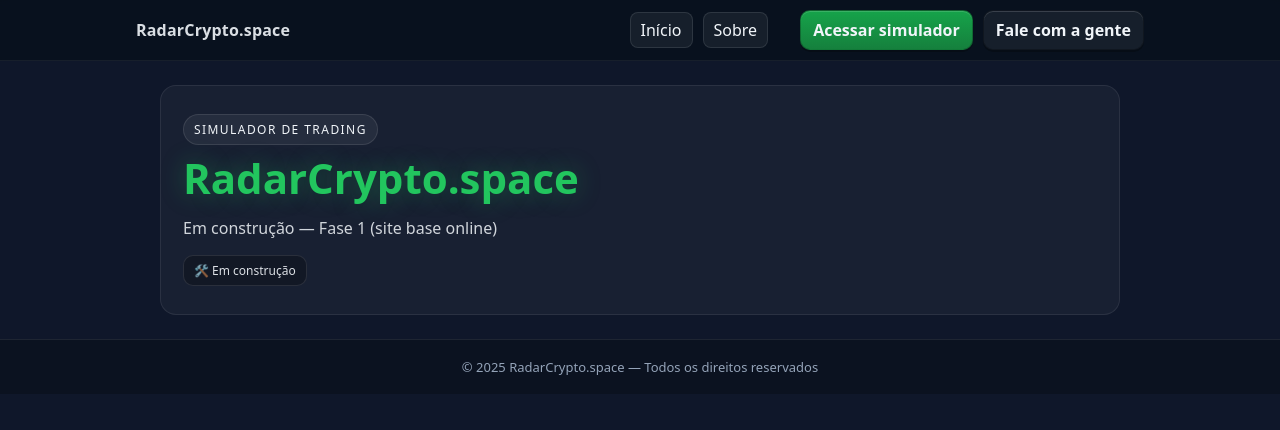
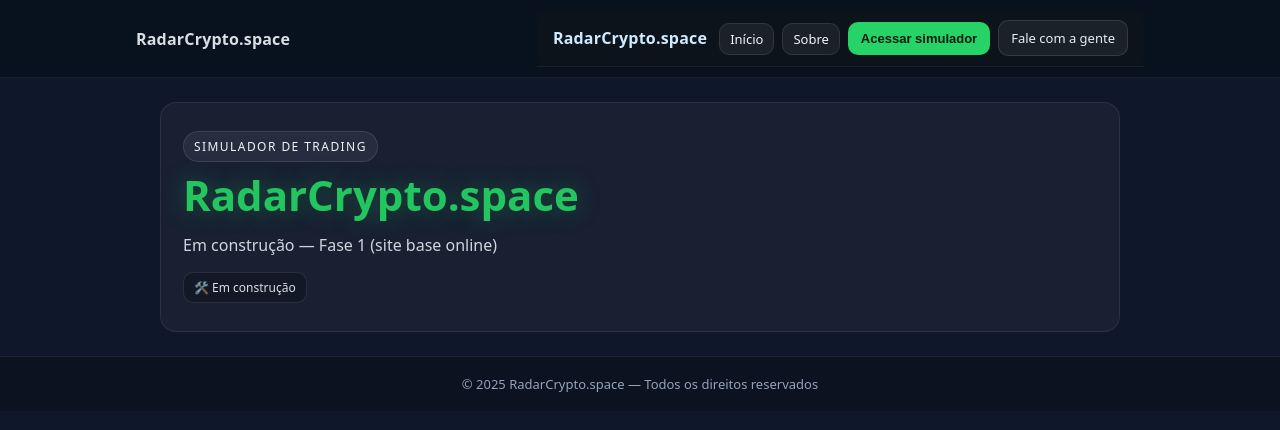
Before and after one commit to Ivanmonteiro-create/radarcripto.space, a Next.js app: page / in a window 1280 px wide. Shown: the top 430 px of the page. Built offline with nearby package versions, Linux system fonts and the light colour scheme.

Commit message:
Update Navbar.js

```diff
--- a/components/Navbar.js
+++ b/components/Navbar.js
@@ -1,40 +1,67 @@
-// components/Navbar.js
-import Link from "next/link";
+import Link from 'next/link';
 
 export default function Navbar() {
-  const pill = {
-    padding: "6px 10px",
-    borderRadius: 8,
-    background: "rgba(255,255,255,0.06)",
-    border: "1px solid rgba(255,255,255,0.1)",
+  const bar = {
+    position: 'sticky',
+    top: 0,
+    zIndex: 50,
+    display: 'flex',
+    alignItems: 'center',
+    justifyContent: 'space-between',
+    gap: 12,
+    padding: '10px 16px',
+    background: 'rgba(15,20,28,.85)',
+    borderBottom: '1px solid rgba(255,255,255,.06)',
+    backdropFilter: 'blur(6px)',
   };
 
-  const cta = (bg) => ({
-    padding: "8px 12px",
+  const brand = {
+    fontWeight: 700,
+    color: '#cfe9ff',
+    letterSpacing: .2,
+  };
+
+  const row = { display: 'flex', gap: 8, alignItems: 'center' };
+
+  const chip = (active) => ({
+    padding: '6px 10px',
     borderRadius: 10,
-    fontWeight: 600,
-    background: bg,
-    border: "1px solid rgba(0,0,0,0.25)",
-    boxShadow: "0 2px 0 rgba(0,0,0,.25), inset 0 1px 0 rgba(255,255,255,.15)",
+    fontSize: 13,
+    border: '1px solid rgba(255,255,255,.10)',
+    background: active ? 'rgba(23, 178, 106, .25)' : 'rgba(255,255,255,.06)',
   });
 
+  const cta = {
+    padding: '8px 12px',
+    borderRadius: 10,
+    fontSize: 13,
+    fontWeight: 600,
+    color: '#0b1a12',
+    background: '#25d366',
+    border: '1px solid rgba(37,211,102,.6)',
+  };
+
+  const ghost = {
+    padding: '8px 12px',
+    borderRadius: 10,
+    fontSize: 13,
+    border: '1px solid rgba(255,255,255,.12)',
+    background: 'rgba(255,255,255,.06)',
+    color: '#e6eef5',
+  };
+
   return (
-    <nav aria-label="Navegação principal" style={{ display: "flex", alignItems: "center", gap: 10 }}>
-      <Link href="/" legacyBehavior><a style={pill}>Início</a></Link>
-      <Link href="/sobre" legacyBehavior><a style={pill}>Sobre</a></Link>
+    <nav style={bar}>
+      <div style={row}>
+        <span style={brand}>RadarCrypto.space</span>
+      </div>
 
-      <div style={{ width: 12 }} />
-
-      <Link href="/simulador" legacyBehavior>
-        <a style={cta("linear-gradient(180deg,#16a34a,#15803d)")}>Acessar simulador</a>
-      </Link>
-
-      <a
-        href="mailto:contato@radarcrypto.space?subject=[RadarCrypto]%20Falar%20com%20a%20equipe&body=Olá%2C%20quero%20falar%20sobre..."
-        style={cta("rgba(255,255,255,0.06)")}
-      >
-        Fale com a gente
-      </a>
+      <div style={row}>
+        <Link href="/"><span style={chip(false)}>Início</span></Link>
+        <Link href="/sobre"><span style={chip(false)}>Sobre</span></Link>
+        <Link href="/simulador"><button style={cta}>Acessar simulador</button></Link>
+        <a href="mailto:radar@radarcrypto.space" style={ghost}>Fale com a gente</a>
+      </div>
     </nav>
   );
 }
```
